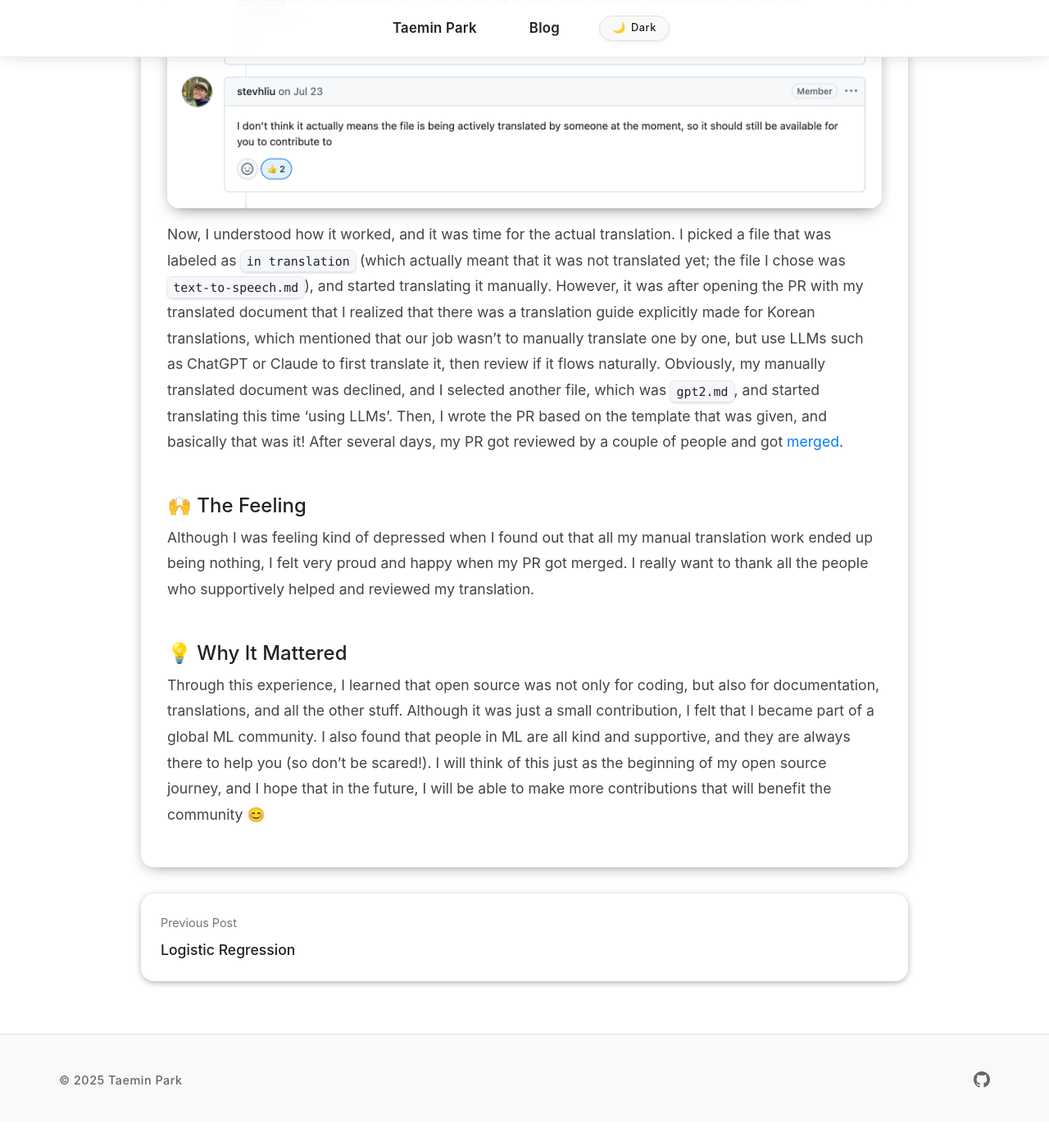
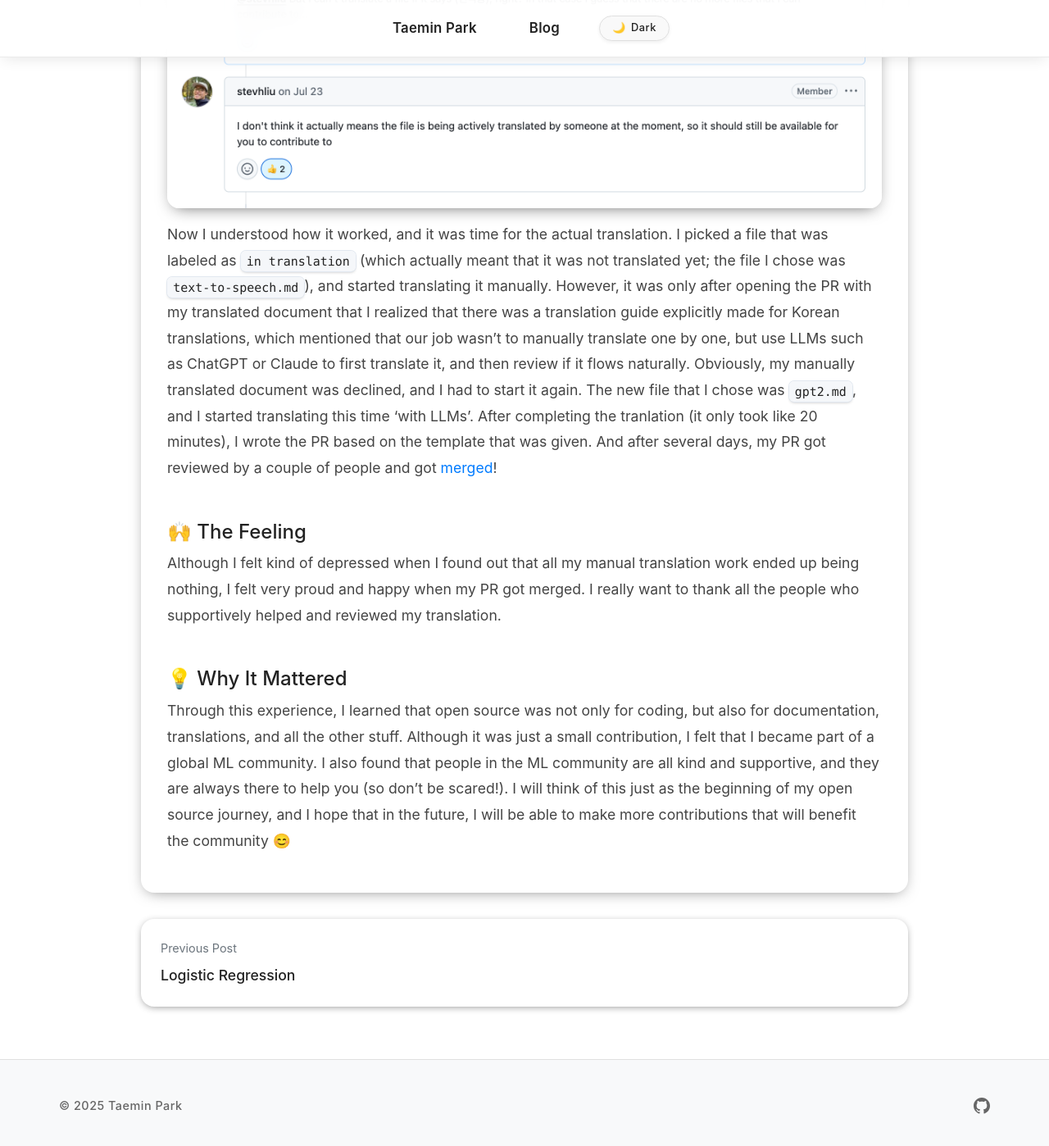
Before and after one commit to taemincode/taemincode.github.io, a Jekyll site: the page built from _posts/2025-08-25-first-contribution.md, in a window 1280 px wide and 1400 px high, scrolled down 1749 px. Shown: the whole window at 82% size. Built offline with Jekyll 4.4.1, drawn with Linux system fonts in a browser that asks for light colours; before the commit the page ends 3118 px from its top, so only the background shows below that; some of the changed text lies outside the part shown.

Commit message:
Update blog post and personal website content for clarity and relevance

```diff
--- a/_posts/2025-08-25-first-contribution.md
+++ b/_posts/2025-08-25-first-contribution.md
@@ -6,20 +6,20 @@
 ---
 
 ### 📌 Introduction
-In this blog post, I would like to take you through how I got my first contribution for an open source library, which in this case was the [Hugging Face 🤗 Transformers](https://github.com/huggingface/transformers) library. Although my contribution was not fixing or writing code (it was just translation), I'm still quite proud that I've made a contribution to a very important ML library!
+In this blog post, I would like to take you through how I got my first contribution for an open source library, which in this case was the Hugging Face [🤗 Transformers](https://github.com/huggingface/transformers) library. Although my contribution was not fixing or writing code (it was just translation), I'm still quite proud that I've made a contribution to a very important ML library!
 
 The link to my PR: [https://github.com/huggingface/transformers/pull/39808](https://github.com/huggingface/transformers/pull/39808)
 
 ### 🌱 How It Happened
-One day, I was just randomly thinking that it would be very cool to contribute to a big open source library. And since my ML skills were not enough to fix issues or add new lines of code, I had to think of some other way (you might think why I was so eager to do something - I don't know either 😬), and what I came up with was to translate documents, since I could speak both English and Korean (at that time, I thought I was a genius). So, after doing some research on documents of open source libraries (related to ML since that was where I wanted to contribute), I found the 🤗 Transformers library, which seemed to be actively translating their docs into different languages (including [Korean](https://github.com/huggingface/transformers/issues/20179)).
+One day, I was just randomly thinking that it would be very cool to contribute to a big open source library. And since my ML skills were not enough to fix issues or add new lines of code, I had to think of some other way (you might think why I was so eager to do something - I don't know either 😬), and what I came up with was to translate documents, since I could speak both English and Korean (at that time, I actually thought I was a genius). So, after doing some research on documents of open source libraries (related to ML since that was where I wanted to contribute), I found the 🤗 Transformers library, which seemed to be actively translating their docs into different languages (including [Korean](https://github.com/huggingface/transformers/issues/20179)).
 
 ### 🌐 Translation
-Since it was my first time, I struggled a bit in understanding how the documents and translation worked. And it was more confusing because all the files in the toctree (which is a file that shows all the documents that are translated) were labeled as `in translation`. I thought that all the files were being translated by other people. So, I decided to ask about it, and I was able to clarify it with the help of the technical writer of this library.
+Since it was my first time, I struggled a bit in understanding how the translation for the documents worked. And it was more confusing because all the files in the toctree (which is a file that shows all the documents that are translated) were labeled as `in translation` (I thought that it meant that all the files were being translated by other people). So, I decided to ask about it, and I was able to clarify it with the help of the technical writer of this library.
 ![Discussion](/assets/images/posts/2025/first-contribution/discussion.png)
-Now, I understood how it worked, and it was time for the actual translation. I picked a file that was labeled as `in translation` (which actually meant that it was not translated yet; the file I chose was `text-to-speech.md`), and started translating it manually. However, it was after opening the PR with my translated document that I realized that there was a translation guide explicitly made for Korean translations, which mentioned that our job wasn't to manually translate one by one, but use LLMs such as ChatGPT or Claude to first translate it, then review if it flows naturally. Obviously, my manually translated document was declined, and I selected another file, which was `gpt2.md`, and started translating this time 'using LLMs'. Then, I wrote the PR based on the template that was given, and basically that was it! After several days, my PR got reviewed by a couple of people and got [merged](https://github.com/huggingface/transformers/pull/39808).
+Now I understood how it worked, and it was time for the actual translation. I picked a file that was labeled as `in translation` (which actually meant that it was not translated yet; the file I chose was `text-to-speech.md`), and started translating it manually. However, it was only after opening the PR with my translated document that I realized that there was a translation guide explicitly made for Korean translations, which mentioned that our job wasn't to manually translate one by one, but use LLMs such as ChatGPT or Claude to first translate it, and then review if it flows naturally. Obviously, my manually translated document was declined, and I had to start it again. The new file that I chose was `gpt2.md`, and I started translating this time 'with LLMs'. After completing the tranlation (it only took like 20 minutes), I wrote the PR based on the template that was given. And after several days, my PR got reviewed by a couple of people and got [merged](https://github.com/huggingface/transformers/pull/39808)!
 
 ### 🙌 The Feeling
-Although I was feeling kind of depressed when I found out that all my manual translation work ended up being nothing, I felt very proud and happy when my PR got merged. I really want to thank all the people who supportively helped and reviewed my translation.
+Although I felt kind of depressed when I found out that all my manual translation work ended up being nothing, I felt very proud and happy when my PR got merged. I really want to thank all the people who supportively helped and reviewed my translation.
 
 ### 💡 Why It Mattered
-Through this experience, I learned that open source was not only for coding, but also for documentation, translations, and all the other stuff. Although it was just a small contribution, I felt that I became part of a global ML community. I also found that people in ML are all kind and supportive, and they are always there to help you (so don't be scared!). I will think of this just as the beginning of my open source journey, and I hope that in the future, I will be able to make more contributions that will benefit the community 😊
+Through this experience, I learned that open source was not only for coding, but also for documentation, translations, and all the other stuff. Although it was just a small contribution, I felt that I became part of a global ML community. I also found that people in the ML community are all kind and supportive, and they are always there to help you (so don't be scared!). I will think of this just as the beginning of my open source journey, and I hope that in the future, I will be able to make more contributions that will benefit the community 😊
```
Also changed, not shown: index.html (+6 -6 lines).
